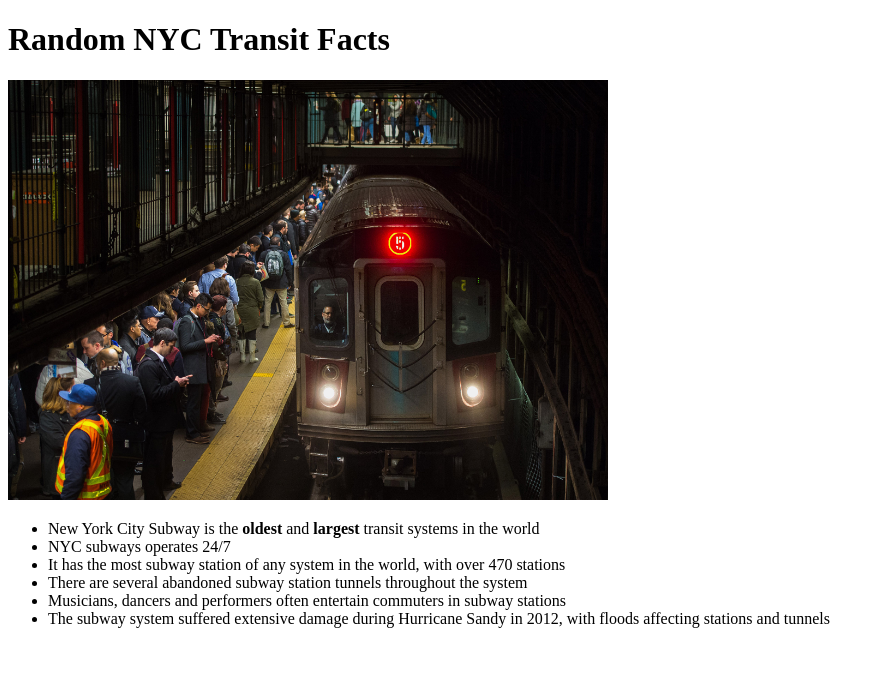
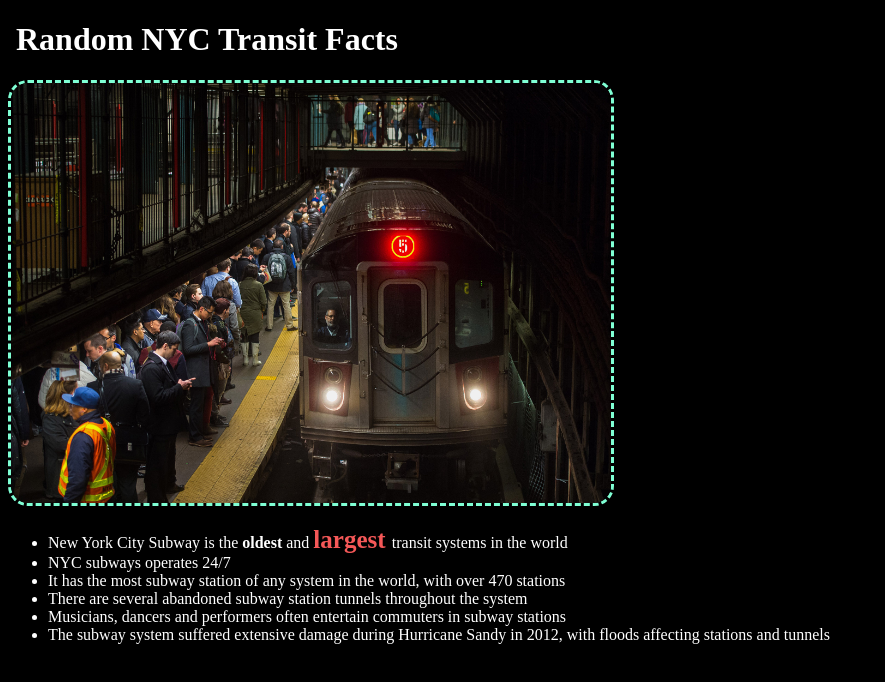
Before and after one commit to J-AS0N/Web-Dev, a plain HTML site: page page2.html in a window 1280 px wide. Shown: the whole page, without its empty margins (0-885 px from the left). Drawn offline with Linux system fonts and the light colour scheme.

Commit message:
Added borders, colors, sizes to text

```diff
--- a/page2.css
+++ b/page2.css
@@ -0,0 +1,24 @@
+body {
+    background-color: black;
+}
+
+.header {
+    color: white;
+    padding-left: 8px;
+}
+
+.lists {
+    color: white;
+}
+
+.subway {
+    border-style: dashed;
+    border-color: white;
+    border-radius: 20px;
+    border-color: aquamarine;
+}
+
+.large {
+    font-size: 25px;
+    color: rgb(245, 88, 88);
+}
--- a/page2.html
+++ b/page2.html
@@ -6,11 +6,11 @@
     </head>
 
     <body>
-        <h1> Random NYC Transit Facts </h1>
-        <img src="subway.jpeg" width="600" alt="People waiting for the 5 train">
+        <h1 class="header"> Random NYC Transit Facts </h1>
+        <img class ="subway" src="subway.jpeg" width="600" alt="People waiting for the 5 train">
 
-        <ul>
-            <li> New York City Subway is the <strong> oldest </strong> and <strong> largest </strong> transit systems in the world </li>
+        <ul class="lists">
+            <li> New York City Subway is the <strong> oldest </strong> and <strong class="large"> largest </strong> transit systems in the world </li>
             <li> NYC subways operates 24/7 </li>
             <li> It has the most subway station of any system in the world, with over 470 stations </li>
             <li> There are several abandoned subway station tunnels throughout the system </li>
```
